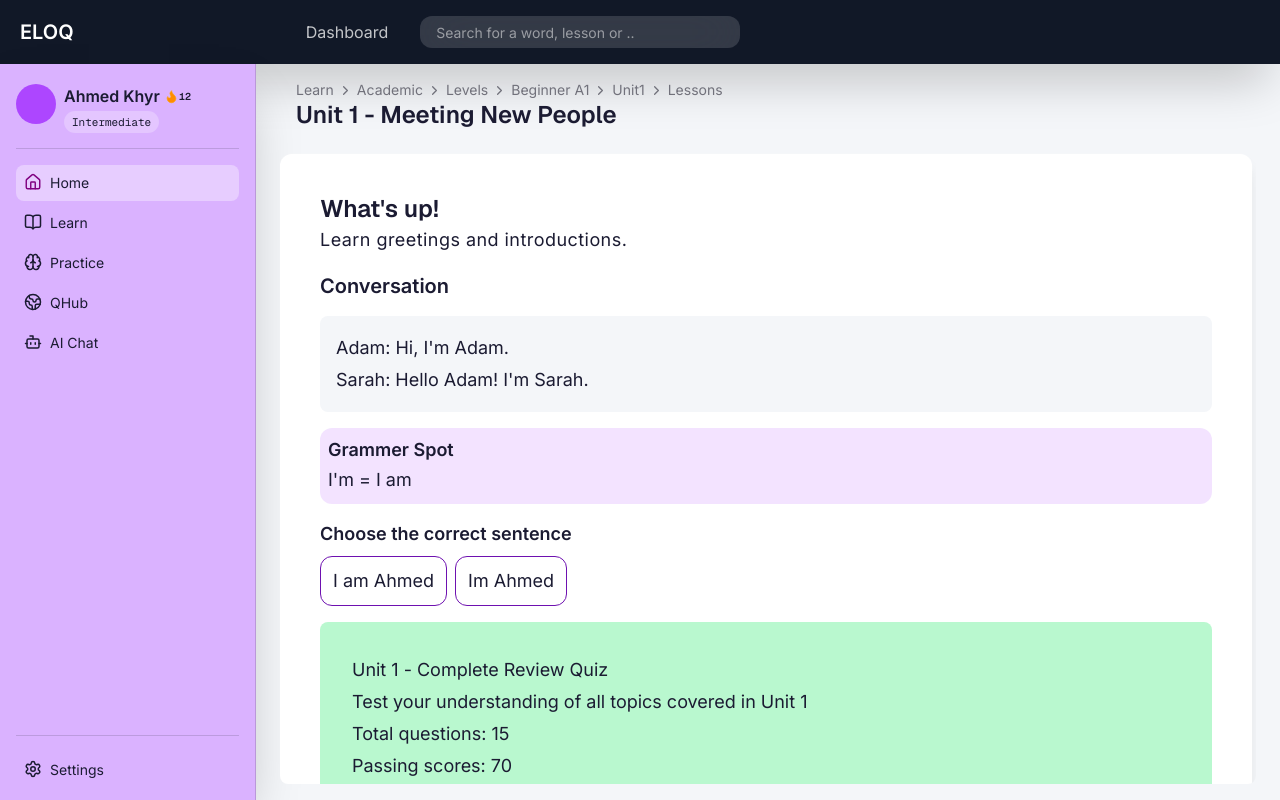
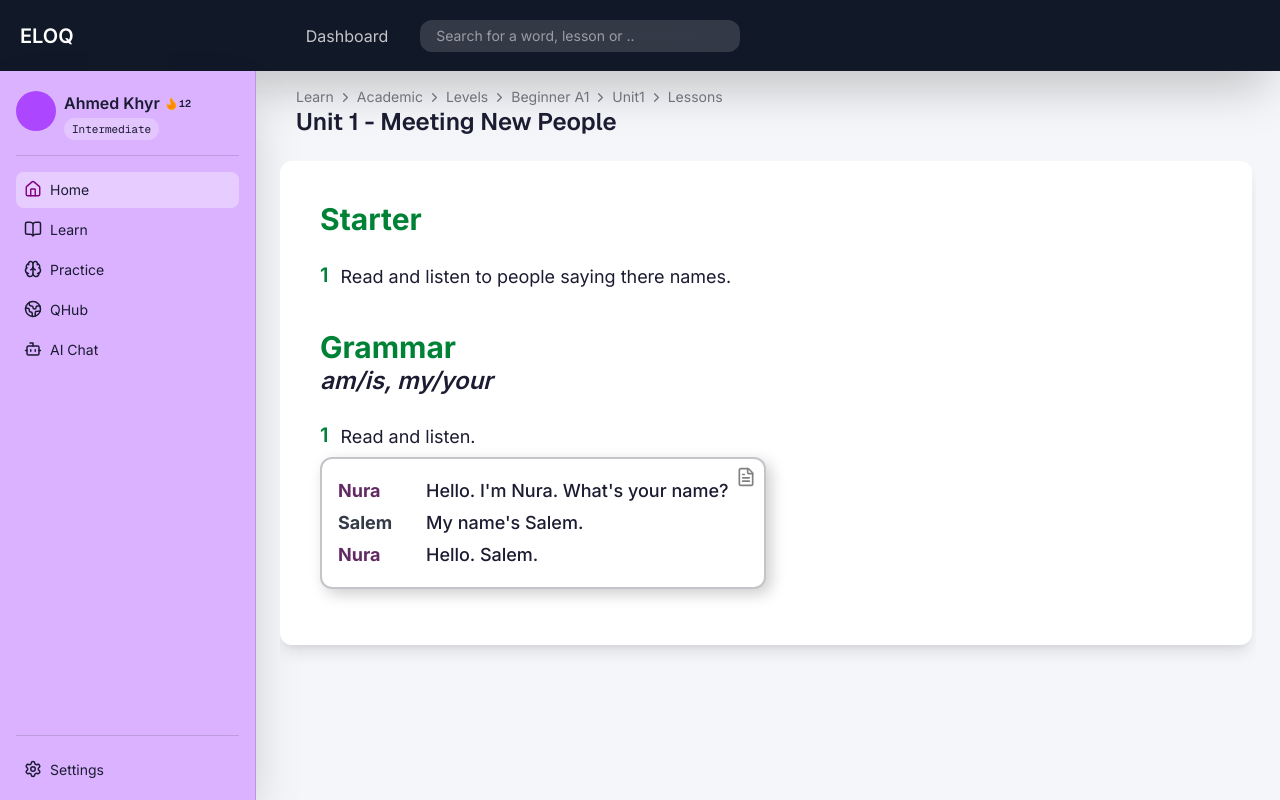
Before and after one commit to OCT-Ahmed/Eloq, a Next.js app in the folder eloq/: page /dashboard/a1 in a window 1280 px wide. Built offline with nearby package versions, Linux system fonts and the light colour scheme.

Commit message:
feat: add unit data types, blocks data types and components, section-renderer and  block-renderer

```diff
--- a/eloq/app/dashboard/a1/page.tsx
+++ b/eloq/app/dashboard/a1/page.tsx
@@ -3,6 +3,8 @@ import { Button } from "@/components/ui/button";
 import { Card } from "@/components/ui/card";
 import { ArrowLeft, ArrowRight, ChevronRight } from "lucide-react";
 import Link from "next/link";
+import SectionRenderer from "@/components/learning /section-renderer";
+import { unit_1 } from "@/data/curriculum/beginner-a1/units/unit-1";
 
 const A1 = () => {
     return (
@@ -30,73 +32,14 @@ const A1 = () => {
             <main className="flex-1 overflow-y-auto  pr-1 py-2 relative rounded-lg">
 
                 <Card className="flex flex-col items-stretch justify-start gap-4 w-full bg-white shadow-lg p-10 text-[18px] leading-8 tracking-[-0.01px] ">
-                    <div className="flex flex-col items-start justify-start gap-0">
-                        <h1 className="font-sans font-semibold text-2xl leading-tight">
-                            {unit1.unit_title}
-                        </h1>
-                        <p className="tracking-wide">
-                            Learn greetings and introductions.
-                        </p>
-                    </div>
-                    <h1 className="font-semibold text-xl">
-                        Conversation
-                    </h1>
-                    {/* Conversation Content */}
-                    <div className="bg-background p-4 rounded rounded-lg" id="conversation-content">
-                        <p>Adam: Hi, I'm Adam.</p>
-                        <p>Sarah: Hello Adam! I'm Sarah.</p>
-                    </div>
-                    {/* Grammer Spot */}
-                    <div className="bg-purple-500/15 p-2 rounded rounded-xl" id="conversation-content">
-                        <h2 className="font-semibold text-lg">Grammer Spot</h2>
-                        <p>I'm = I am</p>
-                    </div>
-                    {/* Choose The Correct Answer */}
-                    <div className="flex flex-col items-start justify-center gap-2" id="conversation-content">
-                        <h2 className="font-semibold text-lg">
-                            Choose the correct sentence
-                        </h2>
-                        {/* Content */}
-                        <div className="flex items-start justify-start gap-2">
-                            <span className="px-3 py-2 hover:text-white text-center border border-purple-800 hover:bg-purple-800  w-auto h-auto rounded rounded-xl cursor-pointer transition-all duration-300">
-                                I am Ahmed
-                            </span>
-                            <span className="px-3 py-2 hover:text-white text-center border border-purple-800 hover:bg-purple-800 w-auto h-auto rounded rounded-xl cursor-pointer transition-colors duration-200">
-                                Im Ahmed
-                            </span>
-                        </div>
-                    </div>
+                    {
+                        unit_1?.sections?.map((section) => (
+                            <div>
+                                <SectionRenderer key={section.id} section={section} />
+                            </div>
+                        ))
+                    }
 
-                    <div className="flex flex-col bg-green-200 p-8 rounded-lg">
-                        {
-                            <>
-                                <p>{unit1.unitQuiz.title}</p>
-                                <p>{unit1.unitQuiz.description}</p>
-                                <p>Total questions: {unit1.unitQuiz.total_questions}</p>
-                                <p>Passing scores: {unit1.unitQuiz.passing_score}</p>
-                                <p>{unit1.unitQuiz.questions.map((q) => (
-                                        <>
-                                            <div>
-                                                <p>q{q.id}: {q.type}</p>
-                                                <p>{q.question}</p>
-                                                {
-                                                    q.pairs &&
-                                                    q.pairs?.map(p => (
-                                                        <div>
-                                                            {p.arabic}
-                                                            {p.english}
-                                                        </div>
-                                                    ))
-                                                }
-                                                <div className="flex gap-3 p-4 rounded-lg bg-blue-600/15">{q.options?.map(op => (<span>{op}</span>))}</div>
-                                            </div>
-                                            <p>{q.correct_answer}</p>
-                                        </>
-                                    ))}
-                                </p>
-                            </>
-                        }
-                    </div>
                 </Card>
             </main>
             {/* Lesson Layout Footer */}
@@ -118,3 +61,71 @@ const A1 = () => {
 }
 
 export default A1;
+
+/* <div className="flex flex-col items-start justify-start gap-0">
+                        <h1 className="font-sans font-semibold text-2xl leading-tight">
+                            {unit1.unit_title}
+                        </h1>
+                        <p className="tracking-wide">
+                            Learn greetings and introductions.
+                        </p>
+                    </div>
+                    <h1 className="font-semibold text-xl">
+                        Conversation
+                    </h1>
+                    {/* Conversation Content
+                    <div className="bg-background p-4 rounded rounded-lg" id="conversation-content">
+                        <p>Adam: Hi, I'm Adam.</p>
+                        <p>Sarah: Hello Adam! I'm Sarah.</p>
+                    </div>
+                    {/* Grammer Spot */
+                    // <div className="bg-purple-500/15 p-2 rounded rounded-xl" id="conversation-content">
+                    //     <h2 className="font-semibold text-lg">Grammer Spot</h2>
+                    //     <p>I'm = I am</p>
+                    // </div>
+                    // /* Choose The Correct Answer */
+                    // <div className="flex flex-col items-start justify-center gap-2" id="conversation-content">
+                    //     <h2 className="font-semibold text-lg">
+                    //         Choose the correct sentence
+                    //     </h2>
+                    //     {/* Content */
+                    //     <div className="flex items-start justify-start gap-2">
+                    //         <span className="px-3 py-2 hover:text-white text-center border border-purple-800 hover:bg-purple-800  w-auto h-auto rounded rounded-xl cursor-pointer transition-all duration-300">
+                    //             I am Ahmed
+                    //         </span>
+                    //         <span className="px-3 py-2 hover:text-white text-center border border-purple-800 hover:bg-purple-800 w-auto h-auto rounded rounded-xl cursor-pointer transition-colors duration-200">
+                    //             Im Ahmed
+                    //         </span>
+                    //     </div>
+                    // </div>
+
+                    // <div className="flex flex-col bg-green-200 p-8 rounded-lg">
+                    //     {
+                    //         <>
+                    //             <p>{unit1.unitQuiz.title}</p>
+                    //             <p>{unit1.unitQuiz.description}</p>
+                    //             <p>Total questions: {unit1.unitQuiz.total_questions}</p>
+                    //             <p>Passing scores: {unit1.unitQuiz.passing_score}</p>
+                    //             <p>{unit1.unitQuiz.questions.map((q) => (
+                    //                     <>
+                    //                         <div>
+                    //                             <p>q{q.id}: {q.type}</p>
+                    //                             <p>{q.question}</p>
+                    //                             {
+                    //                                 q.pairs &&
+                    //                                 q.pairs?.map(p => (
+                    //                                     <div>
+                    //                                         {p.arabic}
+                    //                                         {p.english}
+                    //                                     </div>
+                    //                                 ))
+                    //                             }
+                    //                             <div className="flex gap-3 p-4 rounded-lg bg-blue-600/15">{q.options?.map(op => (<span>{op}</span>))}</div>
+                    //                         </div>
+                    //                         <p>{q.correct_answer}</p>
+                    //                     </>
+                    //                 ))}
+                    //             </p>
+                    //         </>
+                    //     }
+                    // </div> */}
--- a/eloq/app/globals.css
+++ b/eloq/app/globals.css
@@ -9,6 +9,7 @@
   --muted: #ffffffab;
   --eloq-purple: #460546;
   --eloq-soft-purple:  rgba(161, 20, 161, 0.603);
+
   --eloq-black: black;
 }
 
--- a/eloq/components/learning /blocks/dialougeBlock.tsx
+++ b/eloq/components/learning /blocks/dialougeBlock.tsx
@@ -1,24 +1,33 @@
-export default function DialougeBlock({data}:{data:{
-        lines: {
-            speaker: string;
-            text: string;
-        }[]
+import { FileText, Paperclip } from "lucide-react";
+import { DialougeBlock as DialougeBlockType } from "@/types/learning";
+
+interface DialougeBlockTypeProps {
+    data: DialougeBlockType["data"];
 }
-}) {
+
+export default function DialougeBlock(
+    {data}: DialougeBlockTypeProps
+) {
     return (
-        <div>
+        <div className="">
+
+            <div className="relative flex flex-col w-auto bg-white p-4 border-2 border-primary/25 rounded-xl shadow-[5px_5px_15px_rgba(0,0,0,0.2)]">
+                {/* onclick add popup box that contain explanation or translation of the text/grammer/new words - (should be in every block or page) */}
+                <FileText className="absolute top-2 right-2 cursor-pointer" color="gray" size={20} />
                 {
                     data.lines.map(line => (
-                    <>
-                        <p>
-                            <span className="text-primary make diffrent colors for every speaker">
+                        <div key={line.id} className=" grid grid-cols-[80px_1fr] gap-y-2 gap-x-2 cursor-default">
+                            <span className={`font-bold ${line.speakerId === "1st" ? "text-eloq-purple/85" : line.speakerId === "2nd" ? "text-primary/85" : line.speakerId === "3rd" ? "text-green-800" : "text-brown-700"} make diffrent colors for every speaker `}>
                                 {line.speaker}
                             </span>
+                            <p className="font-medium">
+
                                 {line.text}
                             </p>
-                    </>
+                        </div>
                     ))
                 }
             </div>
+        </div>
     )
 }
--- /dev/null
+++ b/eloq/components/learning /section-header.tsx
@@ -0,0 +1,10 @@
+export default function SectionHeader({ type, title, lesson }: {type:string; title:string; lesson?:string}) {
+    return (
+        <div className="col-span-full font-bold mb-6">
+            <h2 className="text-3xl text-green-700">
+                {title}
+            </h2>
+            <h3 className="font-semibold italic text-2xl text-base col-span-full">{lesson}</h3>
+        </div>
+    )
+}
--- a/eloq/components/learning /section-renderer.tsx
+++ b/eloq/components/learning /section-renderer.tsx
@@ -1,18 +1,32 @@
 import { Section } from "@/types/learning";
 import BlockRenderer from "./block-renderer";
+import SectionHeader from "./section-header";
+import { Volume, Volume2 } from "lucide-react";
 
 export default function SectionRenderer({section}:{section:Section}) {
     return (
-        <section className="w-full h-full grid grid-cols-2">
+        <section className="w-full h-full grid grid-cols-2 mb-2">
+
+            <SectionHeader title={section.title} type={section.type} lesson={section.lesson} />
+
             {
-                section.blocks.map(block => (
-                    <article key={section.id} className={`mb-2 grid span depend on span value {span: full? one}`}>
-                        {/* <SectionHeader title={section.title} type={section.type} /> */}
-                        <h2 className="font-bold text-xl text-green-700">{section.title}</h2>
+                section.blocks.map((block) => (
+                    <article key={block.id} className={`mb-2 grid span depend on span value {span: full? one}`}>
+                        <div className="flex items-cenetr justify-start gap-3 mb-1">
+                            <p className="font-semibold text-xl text-green-700">
+                                {block.instruction?.id}
+                            </p>
+                            {/* {block.instruction && <Volume2 className="" size={20} /> /* add hasAudio check   */}
+                            <p>
+                                {block.instruction?.text}
+                            </p>
+                        </div>
+
                         <BlockRenderer block={block} />
                     </article>
                 ))
             }
+
         </section>
     )
 }
--- a/eloq/data/curriculum/beginner-a1/units/unit-1.ts
+++ b/eloq/data/curriculum/beginner-a1/units/unit-1.ts
@@ -0,0 +1,83 @@
+import { UnitType } from "@/types/learning";
+
+export const unit_1:UnitType = {
+    id: 1,
+    slug: "unit-1",
+    title: "What's up",
+    sections: [
+        {
+            id: "1.1",
+            type: "starter",
+            title: "Starter",
+            blocks: [
+                {
+
+                    id: "b1",
+                    type: "image_cards",
+                    instruction: {
+                        id: 1,
+                        text: "Read and listen to people saying there names.",
+                    },
+                    data: {
+                        audioRef: {
+                            id: "1.1",
+                            url: "",
+                        },
+                        cards: [
+                            {
+                                id: "1",
+                                type: "image_card",
+                                data: {
+                                    url: "",
+                                    alt: "",
+                                    style: "",
+                                    text: "",
+                                },
+
+                            },
+                        ],
+                        layout: "grid",
+                    }
+                },
+            ]
+        },
+        {
+            id: "1.2",
+            type: "grammar",
+            title: "Grammar",
+            lesson: "am/is, my/your",
+            blocks: [
+                {
+                    id: "b1",
+                    type: "dialouge",
+                    instruction: {
+                            id: 1,
+                            text: "Read and listen."
+                        },
+                    data: {
+                        lines: [
+                            {
+                                id: crypto.randomUUID(),
+                                speakerId: "1st",
+                                speaker: "Nura",
+                                text: "Hello. I'm Nura. What's your name?"
+                            },
+                            {
+                                id: crypto.randomUUID(),
+                                speakerId: "2nd",
+                                speaker: "Salem",
+                                text: "My name's Salem."
+                            },
+                            {
+                                id: crypto.randomUUID(),
+                                speakerId: "1st",
+                                speaker: "Nura",
+                                text: "Hello. Salem."
+                            },
+                        ]
+                    },
+                },
+            ]
+        }
+    ],
+};
--- a/eloq/types/learning.ts
+++ b/eloq/types/learning.ts
@@ -4,11 +4,11 @@
         Section
         Block
 ===================== */
-interface UnitType {
-    id: "1";
-    slug: "what's-up";
-    title: "What's up!";
-    sectionorder: string[];
+export interface UnitType {
+    id: number;
+    slug: string;
+    title: string;
+    sectionorder?: string[];
     sections: Section[]
 }
 
@@ -16,6 +16,7 @@ export interface Section {
     id: string;
     type: SectionType;
     title: string;
+    lesson?: string;
     blocks: Block[]
 }
 
@@ -26,68 +27,100 @@ export interface Section {
         Block
         BaseBlock
 ===================== */
-type SectionType = [
-  "starter",
-  "grammar",
-  "vocabulary",
-  "listening",
-  "speaking",
-  "reading",
-  "writing",
-  "quiz",
-  "everyday_english"
-];
+export type SectionType = (
+  | "starter"
+  | "grammar"
+  | "vocabulary"
+  | "listening"
+  | "speaking"
+  | "reading"
+  | "writing"
+  | "quiz"
+  | "everyday_english"
+);
 
 // A-Z Order
-type BlockType =
+export type BlockType = (
     | "audio"
     | "dialouge"
     | "fill_blanks"
     | "grammer_point"
+    | "grammer_reference"
     | "image"
+    | "image_card"
     | "instruction"
     | "practice"
     | "question"
     | "quiz"
     | "reading"
+    | "reorder_words"
     | "vocabulary_grid"
     | "word_list"
-;
+    )[];
 
 export type Block =
     | DialougeBlock
     | GrammerPointBlock
     | FillBlanksBlock
     | ImageBlock
+    | ImageCardBlock
+    | ImageCardsBlock
 ;
 
 type BaseBlock<T extends string, D> = {
-    id: number;
+    id: string;
     type: T;
-    instructions?: string;
+    instruction?: {
+        id: number;
+        text: string
+    };
     data: D;
 };
 
-type DialougeBlock = BaseBlock<"dialouge", {
+export type DialougeBlock = BaseBlock<"dialouge", {
+    image?: {
+        url: string;
+        desc?: string;
+    };
     lines: {
+        id: string;
+        speakerId: string;
         speaker: string;
-        text: string;
+        text: string
     }[]
 }>;
 
-type GrammerPointBlock = BaseBlock<"grammer_point", {
+export type FillBlanksBlock = BaseBlock<"fill_blanks", {
+    questions: {
+        text: string;
+        answer: string
+    }[]
+}>
+
+export type GrammerPointBlock = BaseBlock<"grammer_point", {
     title: string;
     rules: string[]
 }>;
 
-type FillBlanksBlock = BaseBlock<"fill_blanks", {
-    questions: {
-        text: string;
-        answer: string;
-    }[]
+export type ImageBlock = BaseBlock<"image", {
+    url: string;
+    caption?: string
 }>
 
-type ImageBlock = BaseBlock<"image", {
+export type ImageCardBlock = BaseBlock<"image_card", {
     url: string;
+    alt?: string;
+    style?: string;
+    text: string;
     caption?: string;
+    pronunciation?: string;
 }>
+
+export type ImageCardsBlock = BaseBlock<"image_cards", {
+    audioRef?: {
+        id: string;
+        url: string;
+    };
+    cards: ImageCardBlock[];
+    layout?: "grid" | "list" | "carousel";
+}>
```
Also changed, not shown: eloq/components/learning /blocks/imageCardBlock.tsx (added, +17 -0 lines), eloq/components/learning /blocks/imageCardsBlock.tsx (added, +36 -0 lines). Lines whose indentation alone changed are shown as unchanged.
